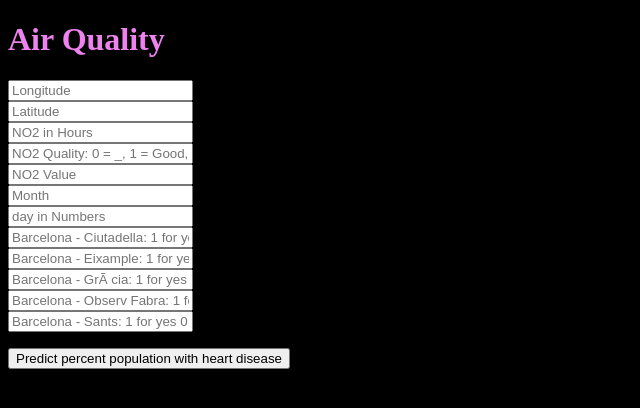
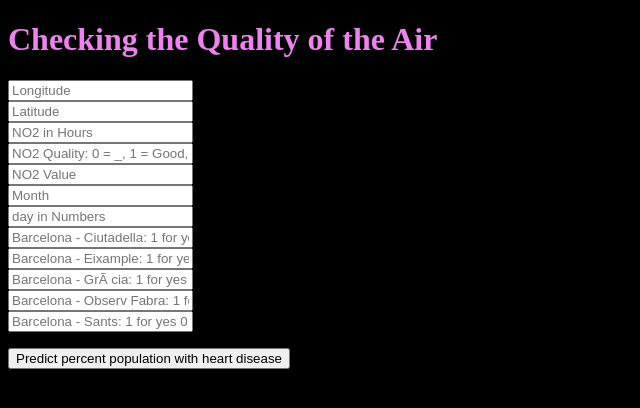
Before and after one commit to Diana-Laveena-DSouza/heroku-model-air, a Flask app: page / in a window 1280 px wide. Shown: the top 408 px of the page, without its empty margins (0-640 px from the left). Run offline with Flask 2, Linux system fonts and the light colour scheme; parts of the project's set-up code (start-up, migrations or seed data) failed here and were passed over.

Commit message:
Update index.html

```diff
--- a/templates/index.html
+++ b/templates/index.html
@@ -6,13 +6,13 @@
   <!-- Make it compatible to mobile devices -->
   <meta name="viewport" content="width=device-width, initial-scale=1.0">
 
-  <title>Heart Disease Percent</title>
+  <title>Air Quality</title>
 
 </head>
 
 <body style="background: #000;">
  <div class="login">
-	<h1 style="color:Violet;">Air Quality</h1>
+	<h1 style="color:Violet;">Checking the Quality of the Air</h1>
 
      <!-- Action is where the data is sent. In our case, predict page.
      If action is omitted, it assumed to be the current page -->
```
